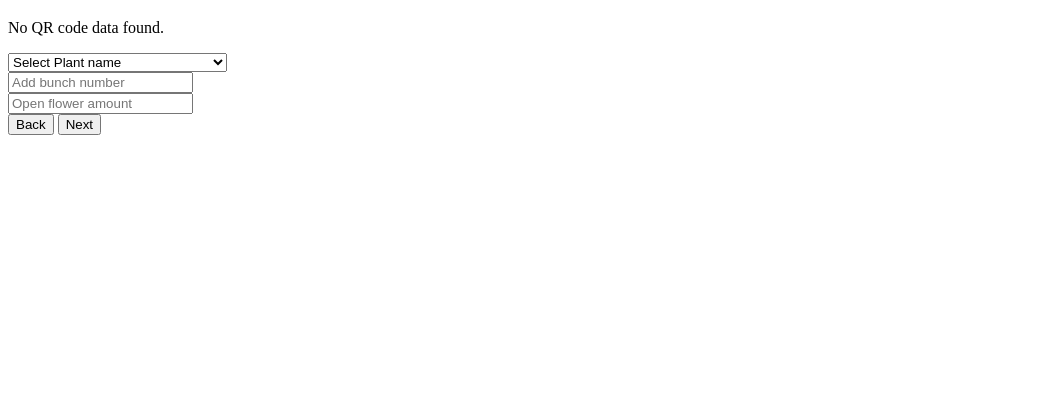
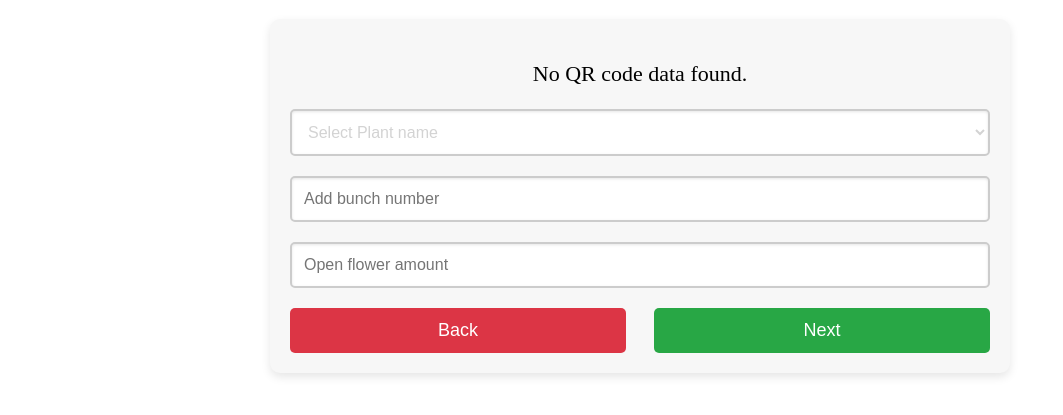
Before and after one commit to Kurbis12/markQR, a website: page public/html/regBunch.html in a window 1280 px wide. Shown: the part 61-476 px from the top of the page, without its empty margins (0-1063 px from the left). Drawn offline with Linux system fonts and the light colour scheme; files that its build step writes are made by us from their sources; the site is published under a folder, as on GitHub Pages, so addresses that start at the root find nothing.

Commit message:
Update regBunch.html

```diff
--- a/public/html/regBunch.html
+++ b/public/html/regBunch.html
@@ -3,7 +3,7 @@
 <head>
     <meta charset="UTF-8">
     <meta name="viewport" content="width=device-width, initial-scale=1.0">
-    <link rel="stylesheet" href="/css/registrationStyle.css">
+    <link rel="stylesheet" href="public/css/registrationStyle.css">
     <title>QR Code Result</title>
 </head>
 <body>
```
